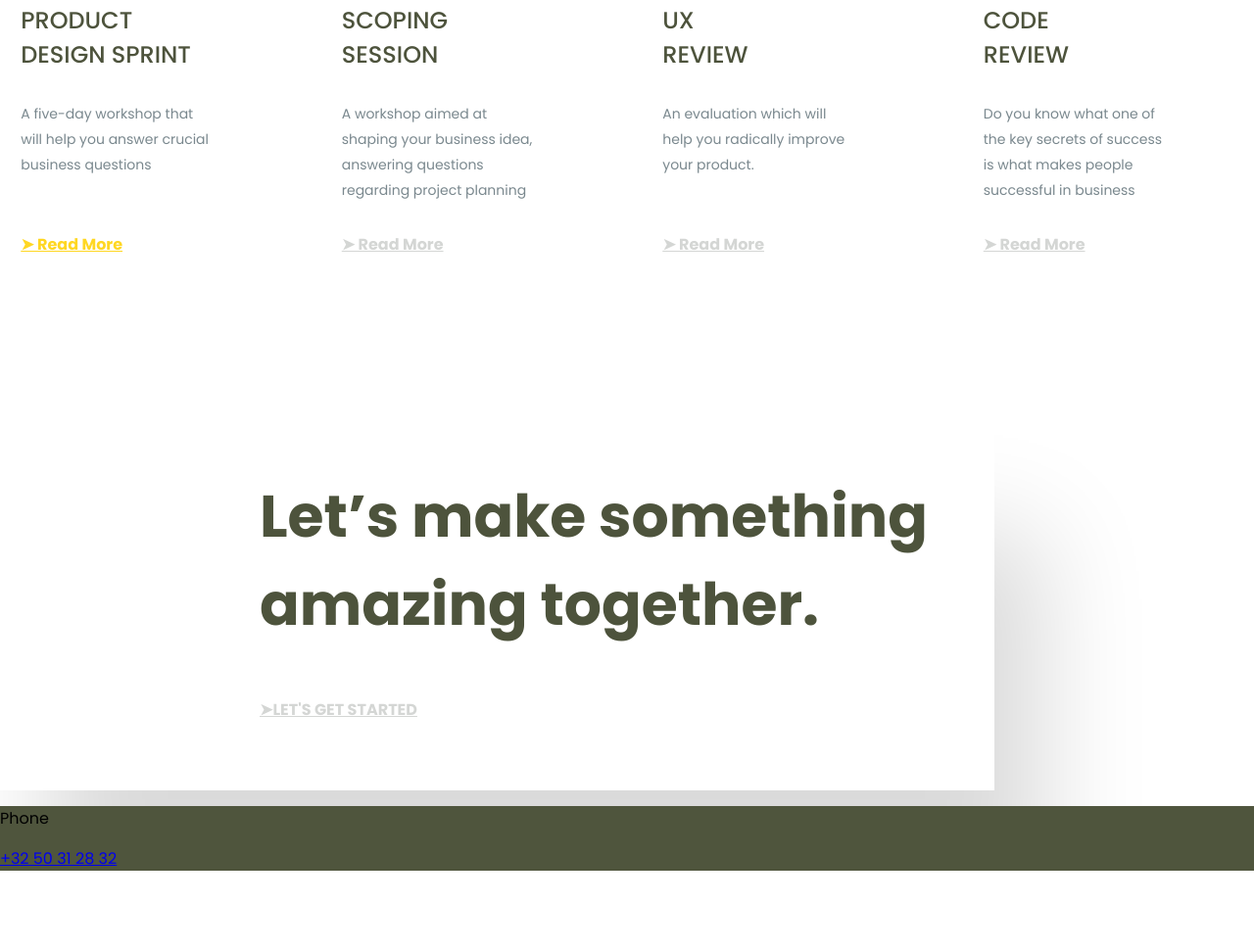
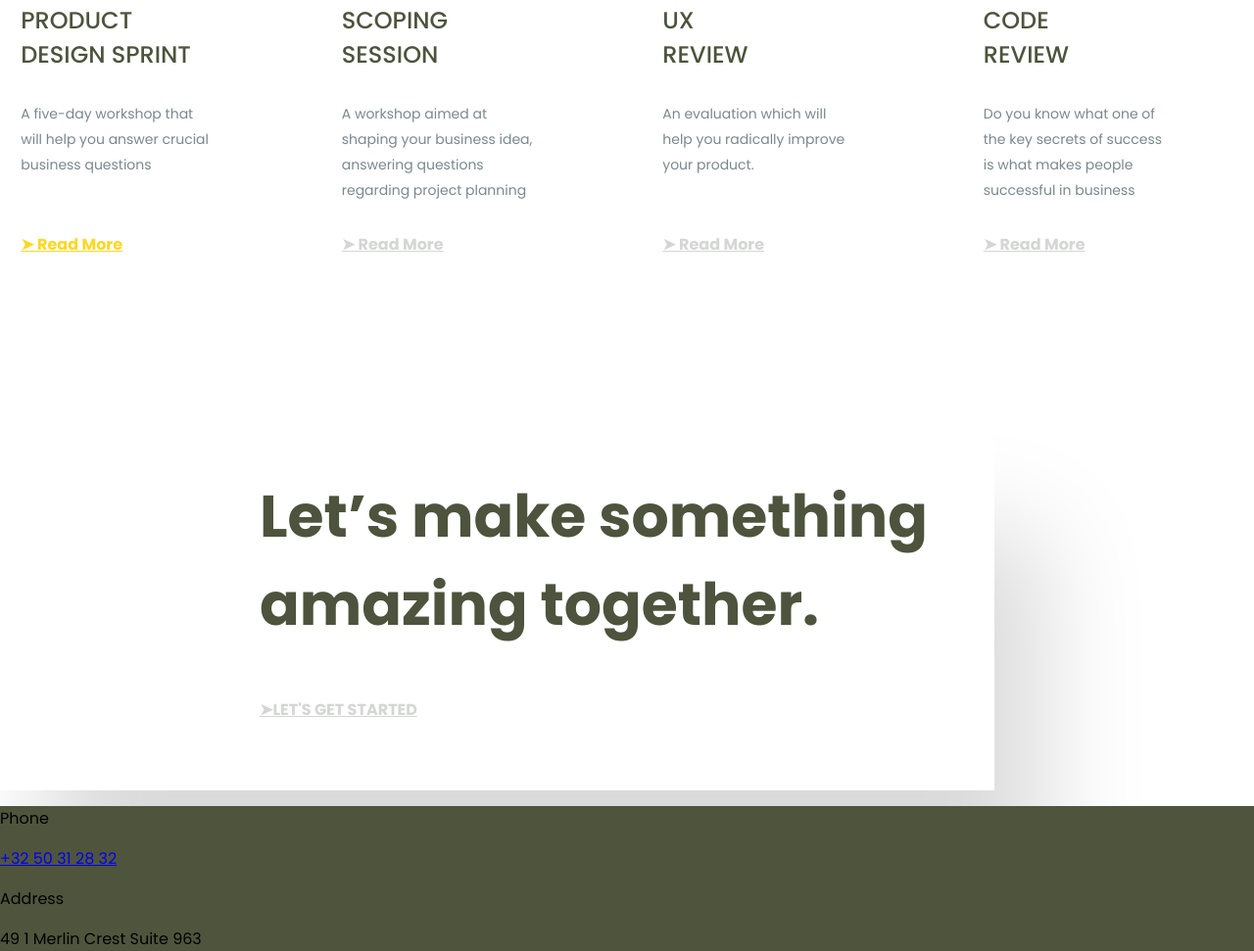
Before and after one commit to sanfranko/webovio, a plain HTML site: page index.html in a window 1280 px wide. Shown: the part 4473-5444 px from the top of the page at 98% size. Before the commit the page ends 5362 px from the top, so only its background shows below. Drawn offline with Linux system fonts and the light colour scheme.

Commit message:
footer coming

```diff
--- a/index.html
+++ b/index.html
@@ -236,10 +236,13 @@
         <div class="container">
             <div class="footer__contact">
                 <div class="footer__contact-phone">
-                    <p class="">Phone</p>
+                    <p>Phone</p>
                     <a href="tel:+32 50 31 28 32">+32 50 31 28 32</a>
                 </div>
-                <div class="footer__contact-address"></div>
+                <div class="footer__contact-address">
+                    <p>Address</p>
+                    <div>49 1 Merlin Crest Suite 963</div>
+                </div>
             </div>
         </div>
     </footer>
```
